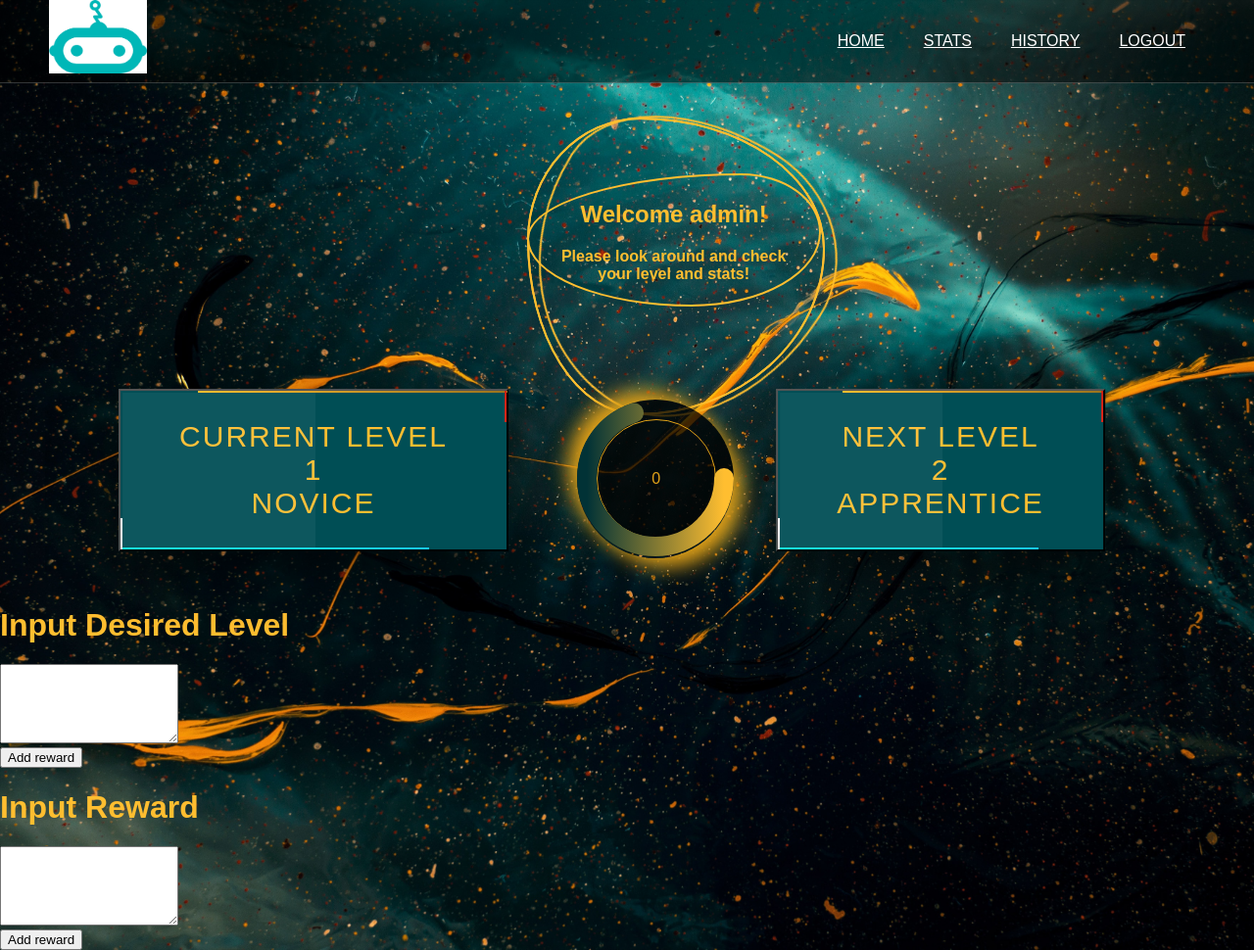
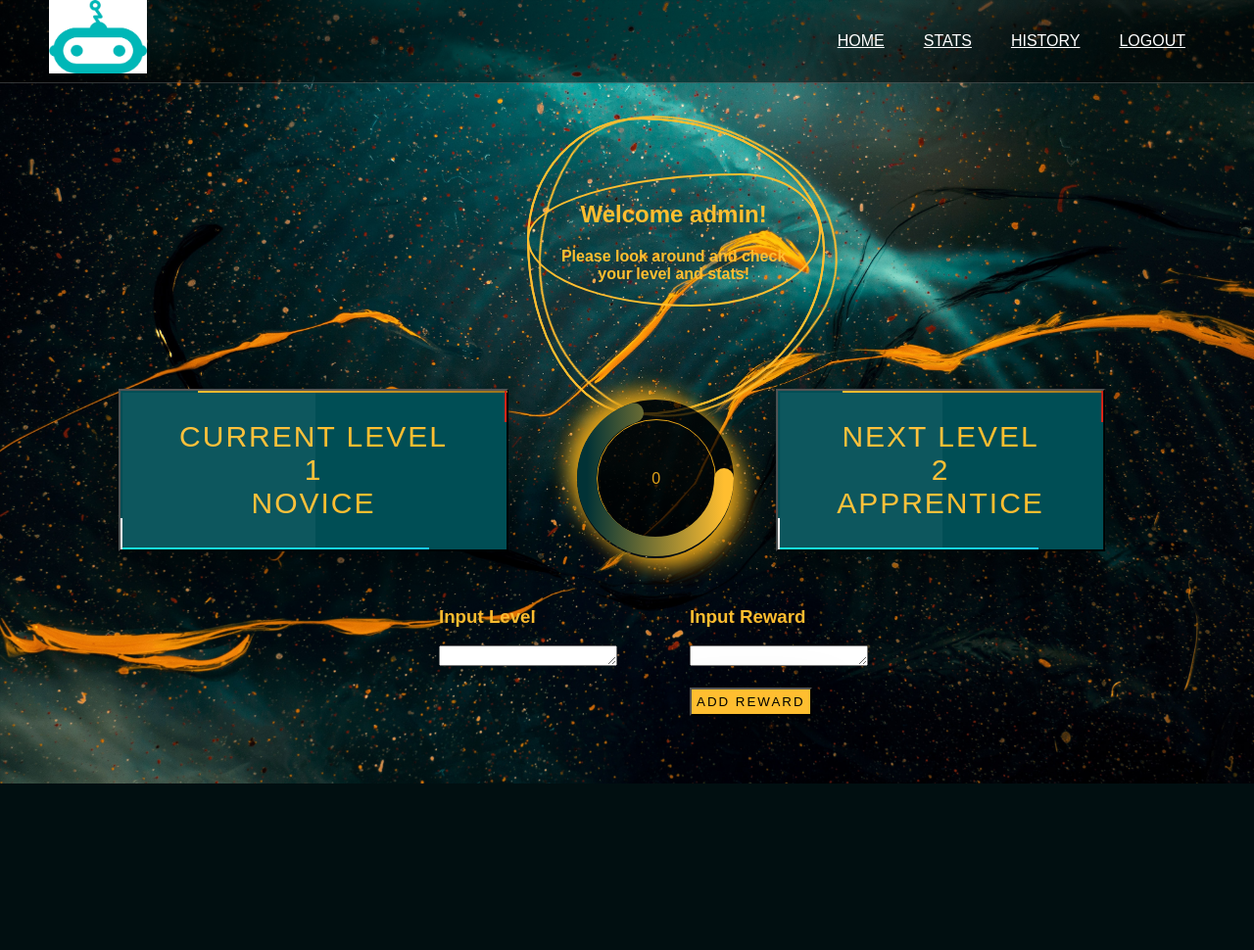
Before and after one commit to Ali13798/CSC450-Group-Project, a Flask app: page / in a window 1280 px wide. Shown: the whole page at 98% size. After the commit the page ends 800 px from the top, so only its background shows below. Run offline with Flask 2, Linux system fonts and the light colour scheme; a user stored in the database is signed in; data comes from the database, SQL or seed files in the repository; both versions use the stored data as it was after the commit; some web fonts are replaced.

Commit message:
added testuser1, adjusted styling and positioning of home page

```diff
--- a/server/static/style-site.css
+++ b/server/static/style-site.css
@@ -1244,22 +1244,36 @@ animation-delay: .5s;
 
 .reward_forms
 {
-  margin-top: 25%;
-  left: 25%;
+  position: absolute;
+  top: 75%;
+  left: 35%;
   font-family:'Aquire', sans-serif;
 }
 
 .reward_text_forms
 {
-  top: 50%;
-  left: 50%;
+  position: absolute;
+  top: 75%;
+  left: 55%;
   font-family:'Aquire', sans-serif;
 }
 
-h1
+h1, h3
 {
   font-family:'Aquire', sans-serif;
   color: #ffbe30;
 }
 
+.addReward{
+  text-align: center;
+  padding: 5px 5px;
+  letter-spacing: 2px;
+  text-transform: uppercase;
+  text-decoration: none;
+  box-shadow: 0 20px 50px rgba(0, 0, 0, 0.5);
+  overflow: hidden;
+  background-color: #ffbe30;
+
+}
+
 /* End Rewards */
--- a/server/templates/home-site.html
+++ b/server/templates/home-site.html
@@ -20,19 +20,19 @@
 
 <!-- End Welcome User -->
         <div class = "reward_forms">
-            <h1>Input Desired Level</h1>
+            <h3>Input Level</h3>
             <form action="">
-                <textarea cols = "20" rows = "5" name="reward_level"></textarea>
+                <textarea cols = "20" rows = "1" name="reward_level"></textarea>
                 <br />
-                <input type="submit" value="Add reward" />
+                <!-- <input type="submit" value="Add reward" /> -->
             </form>
         </div>
         <div class="reward_text_forms">
-            <h1>Input Reward</h1>
+            <h3>Input Reward</h3>
             <form action="">
-                <textarea cols = "20" rows = "5" name="reward_text"></textarea>
-                <br />
-                <input type="submit" value="Add reward" />
+                <textarea cols = "20" rows = "1" name="reward_text"></textarea>
+                <br /> <br/>
+                <input class="addReward" type="submit" value="Add reward" />
             </form>
         </div>
 <!-- End Input-->
```
Also changed, not shown: server/database.db.
